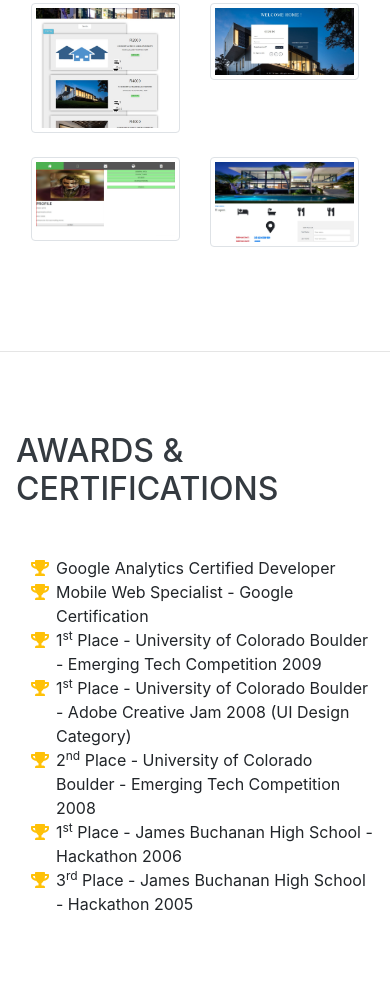
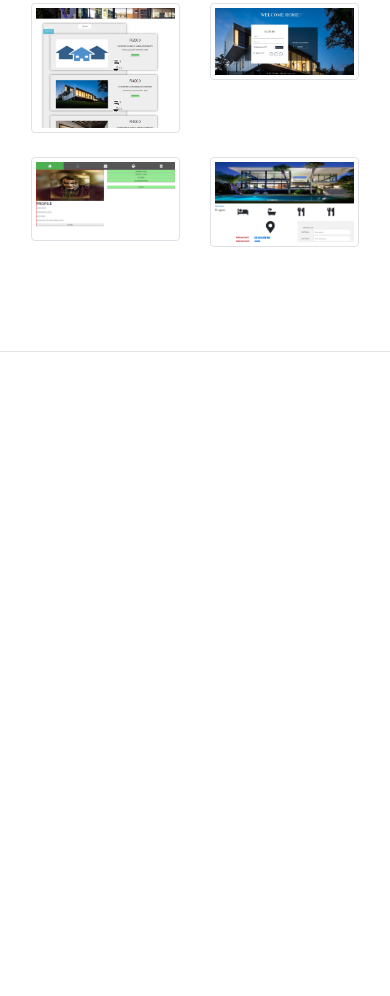
Before and after one commit to simphiweqwina/simphiweqwina.github.io, a website with bundled scripts: page index.html in a window 390 px wide. Shown: the part 3525-4521 px from the top of the page. After the commit the page ends 3877 px from the top, so only its background shows below. Built offline with nearby package versions, Linux system fonts and the light colour scheme; a web font is replaced by a local one.

Commit message:
Update index.html

```diff
--- a/index.html
+++ b/index.html
@@ -52,9 +52,7 @@
         <li class="nav-item">
           <a class="nav-link js-scroll-trigger" href="#interests">Projects</a>
         </li>
-        <li class="nav-item">
-          <a class="nav-link js-scroll-trigger" href="#awards">Awards</a>
-        </li>
+
       </ul>
     </div>
   </nav>
@@ -257,39 +255,6 @@
 
     <hr class="m-0">
 
-    <section class="resume-section p-3 p-lg-5 d-flex align-items-center" id="awards">
-      <div class="w-100">
-        <h2 class="mb-5">Awards &amp; Certifications</h2>
-        <ul class="fa-ul mb-0">
-          <li>
-            <i class="fa-li fa fa-trophy text-warning"></i>
-            Google Analytics Certified Developer</li>
-          <li>
-            <i class="fa-li fa fa-trophy text-warning"></i>
-            Mobile Web Specialist - Google Certification</li>
-          <li>
-            <i class="fa-li fa fa-trophy text-warning"></i>
-            1<sup>st</sup>
-            Place - University of Colorado Boulder - Emerging Tech Competition 2009</li>
-          <li>
-            <i class="fa-li fa fa-trophy text-warning"></i>
-            1<sup>st</sup>
-            Place - University of Colorado Boulder - Adobe Creative Jam 2008 (UI Design Category)</li>
-          <li>
-            <i class="fa-li fa fa-trophy text-warning"></i>
-            2<sup>nd</sup>
-            Place - University of Colorado Boulder - Emerging Tech Competition 2008</li>
-          <li>
-            <i class="fa-li fa fa-trophy text-warning"></i>
-            1<sup>st</sup>
-            Place - James Buchanan High School - Hackathon 2006</li>
-          <li>
-            <i class="fa-li fa fa-trophy text-warning"></i>
-            3<sup>rd</sup>
-            Place - James Buchanan High School - Hackathon 2005</li>
-        </ul>
-      </div>
-    </section>
 
   </div>
 
```
